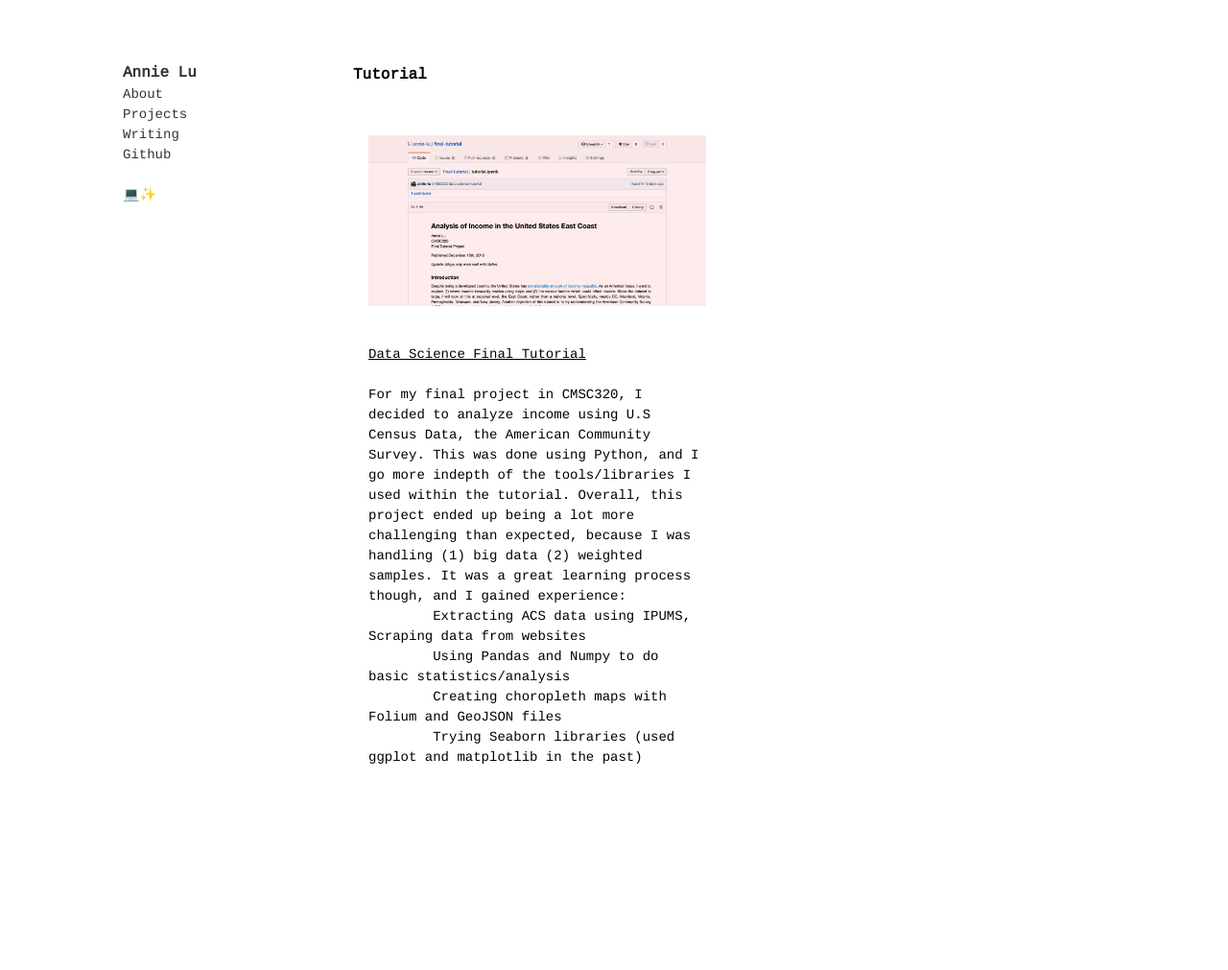
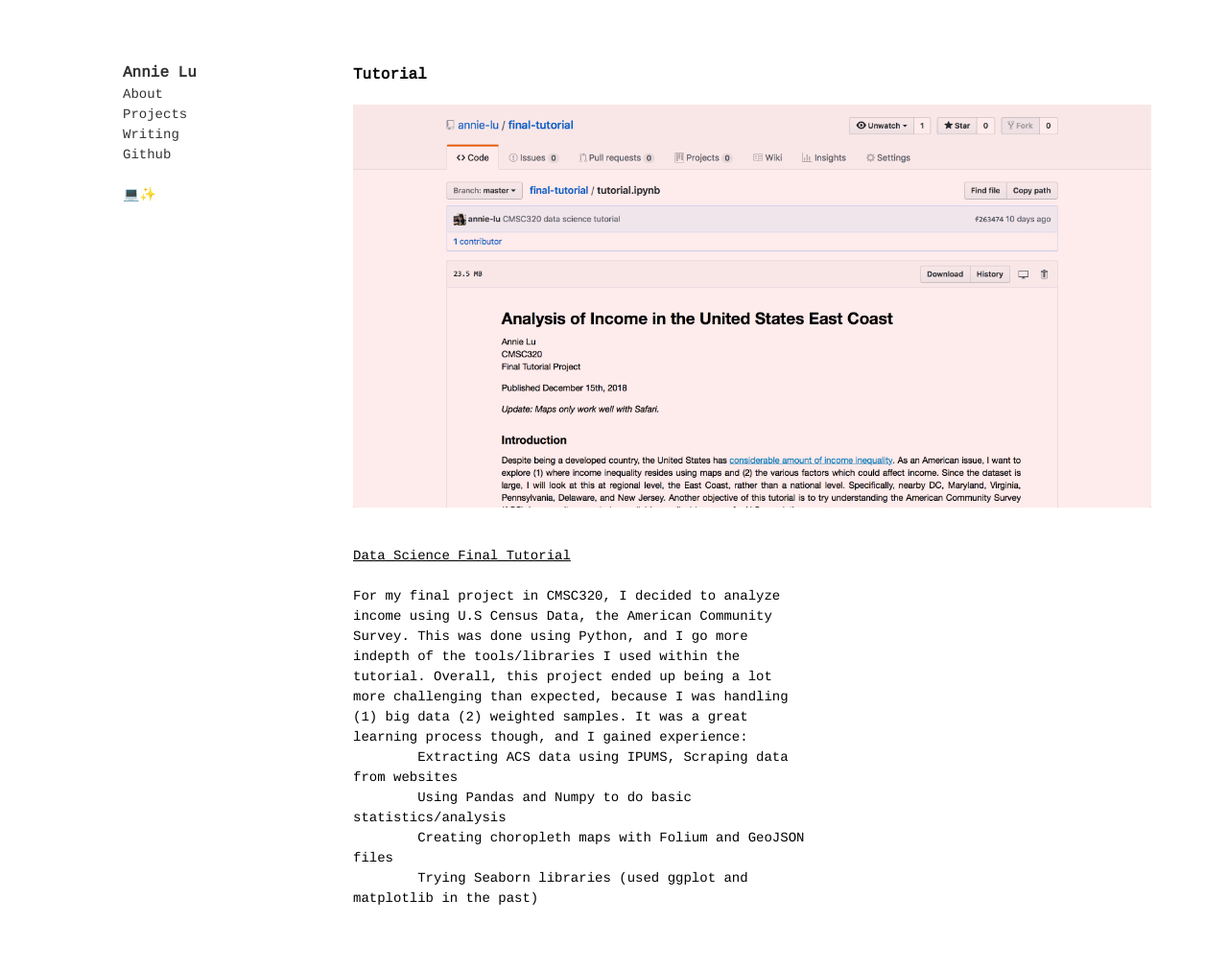
Before and after one commit to annie-lu/annie-lu.github.io, a Jekyll site: the page built from tutorial.html, in a window 1280 px wide. Shown: the whole page at 96% size. Built offline with Jekyll 4.4.1, drawn with Linux system fonts in a browser that asks for light colours; before the commit the page ends 926 px from its top, so only the background shows below that.

Commit message:
Update tutorial.html

```diff
--- a/tutorial.html
+++ b/tutorial.html
@@ -2,8 +2,6 @@
 layout: posts
 title: Tutorial
 ---
-
-  <div class="fl w-100 w-75-l pt4-l pr7-l pb5-l pv3-m ph5-m pa3">
   <article>
     <a href="https://github.com/annie-lu/final-tutorial" class="db link dim tc">
     <img src="images/tutorial.png" class="w-100" alt="beginning of data science tutorial">
@@ -17,4 +15,3 @@ title: Tutorial
 <br/>&nbsp; &nbsp; &nbsp; &nbsp; Trying Seaborn libraries (used ggplot and matplotlib in the past)
 </p>
    </article>
-  </div>
```
